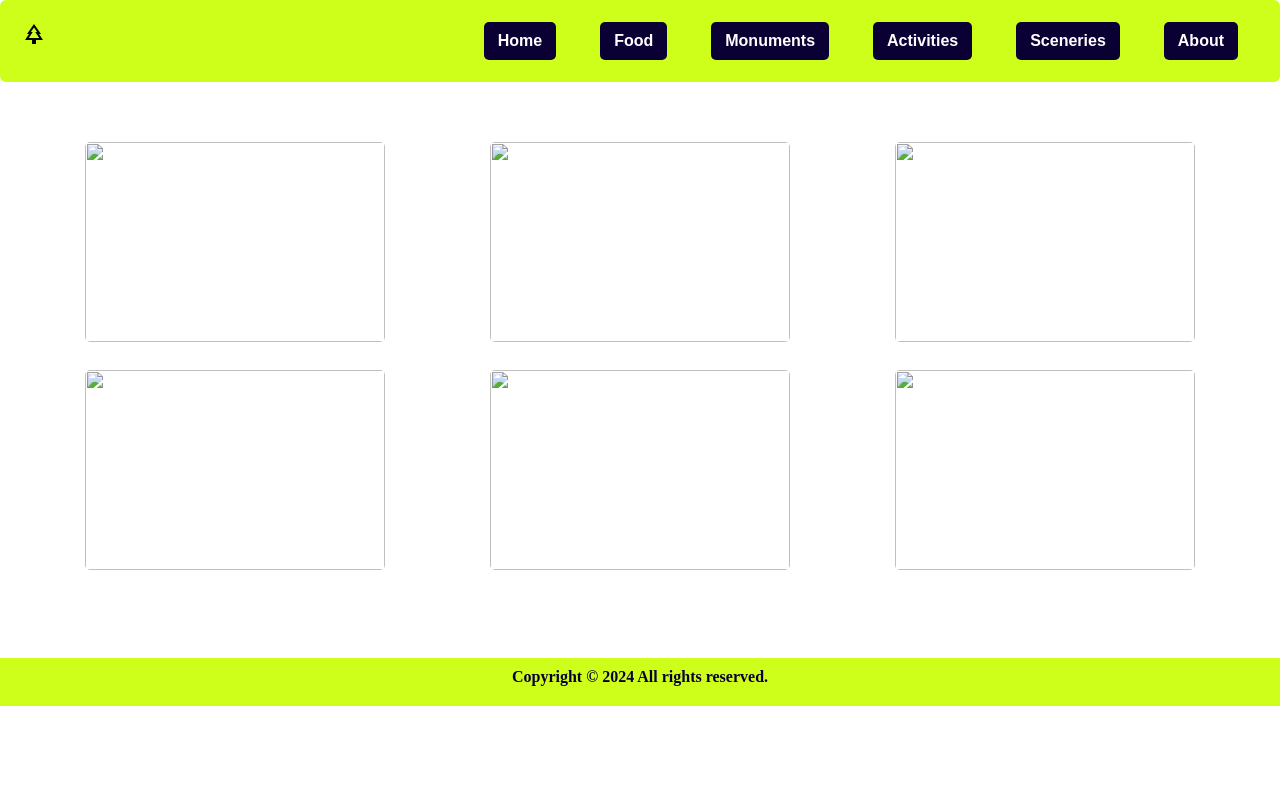
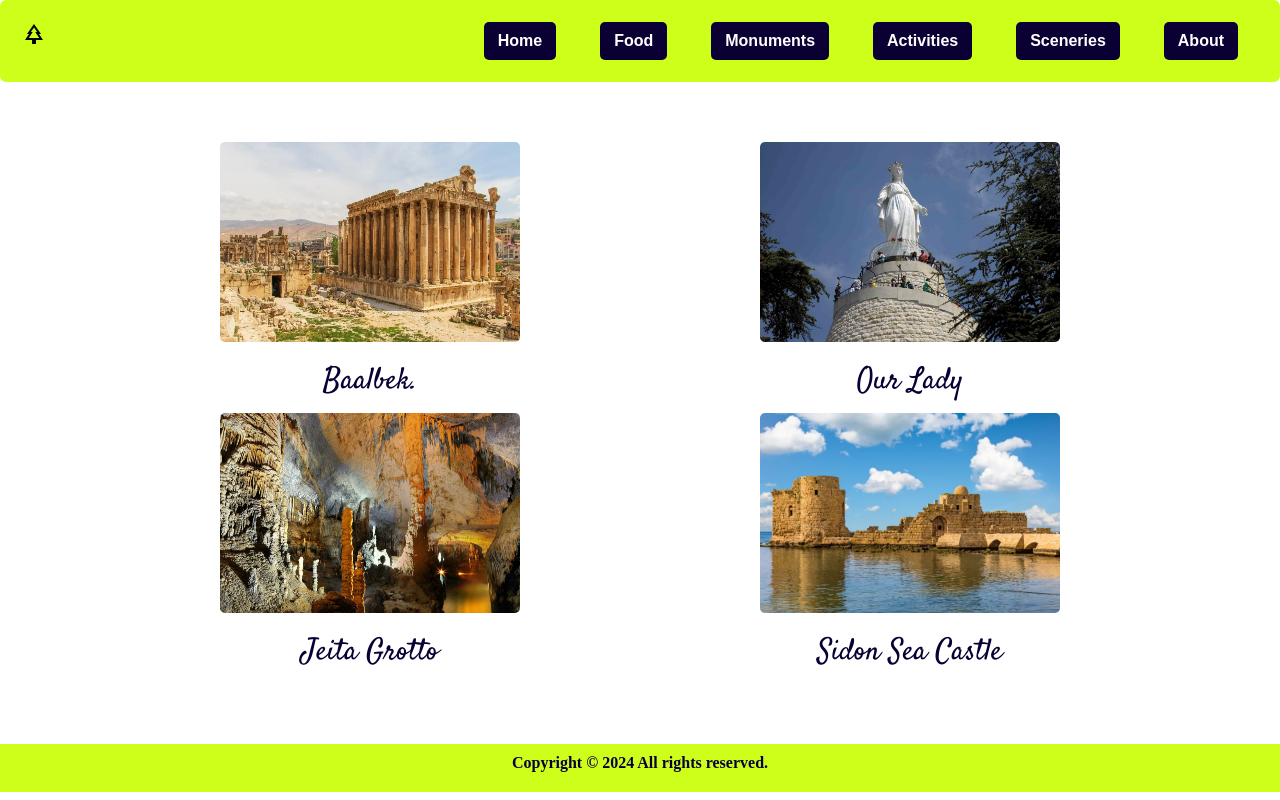
Before and after one commit to Kenji-Leb/Travel-Destination-Guide, a plain HTML site: page nav-pages/monuments.html in a window 1280 px wide. Drawn offline with nearby package versions, Linux system fonts and the light colour scheme; a web font is replaced by a local one.

Commit message:
finished monuments

```diff
--- a/nav-pages/monuments.html
+++ b/nav-pages/monuments.html
@@ -44,35 +44,24 @@
         <section class="glimpse-sec">
             <div class="glimpse-sec-div satisfy-regular text-center">
                 <div>
-                    <img src="" alt=""></img>
-                    <p></p>
+                    <img src="../monuments-imgs/Baalbek.webp" alt=""></img>
+                    <p>Baalbek.</p>
                 </div>
                 <div>
-                    <img src="" alt=""></img>
-                    <p></p>
+                    <img src="../monuments-imgs/grottedejeita-1-768x384.jpg" alt=""></img>
+                    <p>Jeita Grotto</p>
                 </div>
             </div>
             <div class="glimpse-sec-div satisfy-regular text-center">
                 <div>
-                    <img src="" alt=""></img>
-                    <p></p>
+                    <img src="../monuments-imgs/madonna-HARISSA.jpg" alt=""></img>
+                    <p>Our Lady</p>
                 </div>
                 <div>
-                    <img src="" alt=""></img>
-                    <p></p>
+                    <img src="../monuments-imgs/Sidon-Sea-Castle-Lebanon.webp" alt=""></img>
+                    <p>Sidon Sea Castle</p>
                 </div>
             </div>
-            <div class="glimpse-sec-div satisfy-regular text-center">
-                <div>
-                    <img src="" alt=""></img>
-                    <p></p>
-                </div>
-                <div>
-                    <img src="" alt=""></img>
-                    <p></p>
-                </div>
-            </div>
-
         </section>
 
     </main>
```
Also changed, not shown: activities-img/Boatridebeirtu.jpg (added), activities-img/Zipline.jpg (added), activities-img/paragliding.jpg (added), activities-img/skii.jpg (added), monuments-imgs/Baalbek.webp (added), monuments-imgs/Sidon-Sea-Castle-Lebanon.webp (added), monuments-imgs/grottedejeita-1-768x384.jpg (added), monuments-imgs/madonna-HARISSA.jpg (added).
